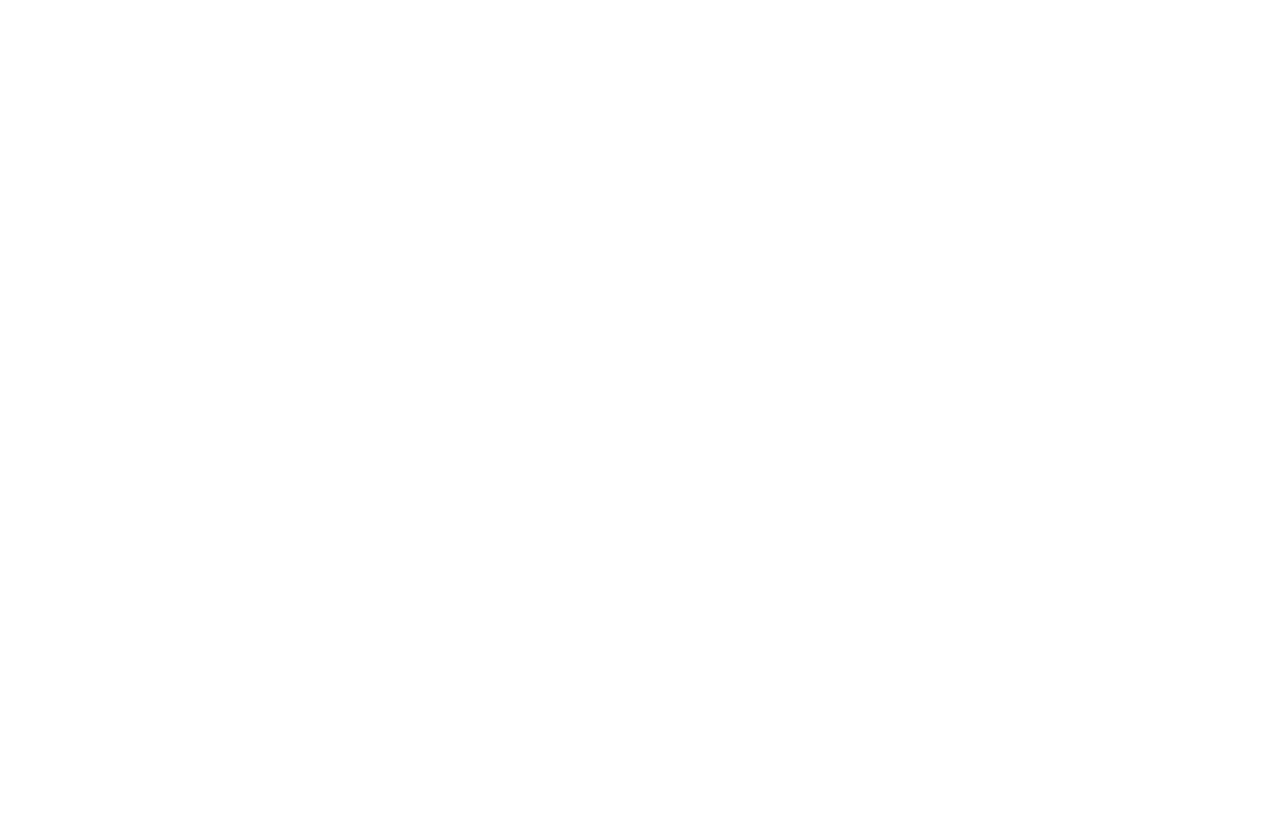
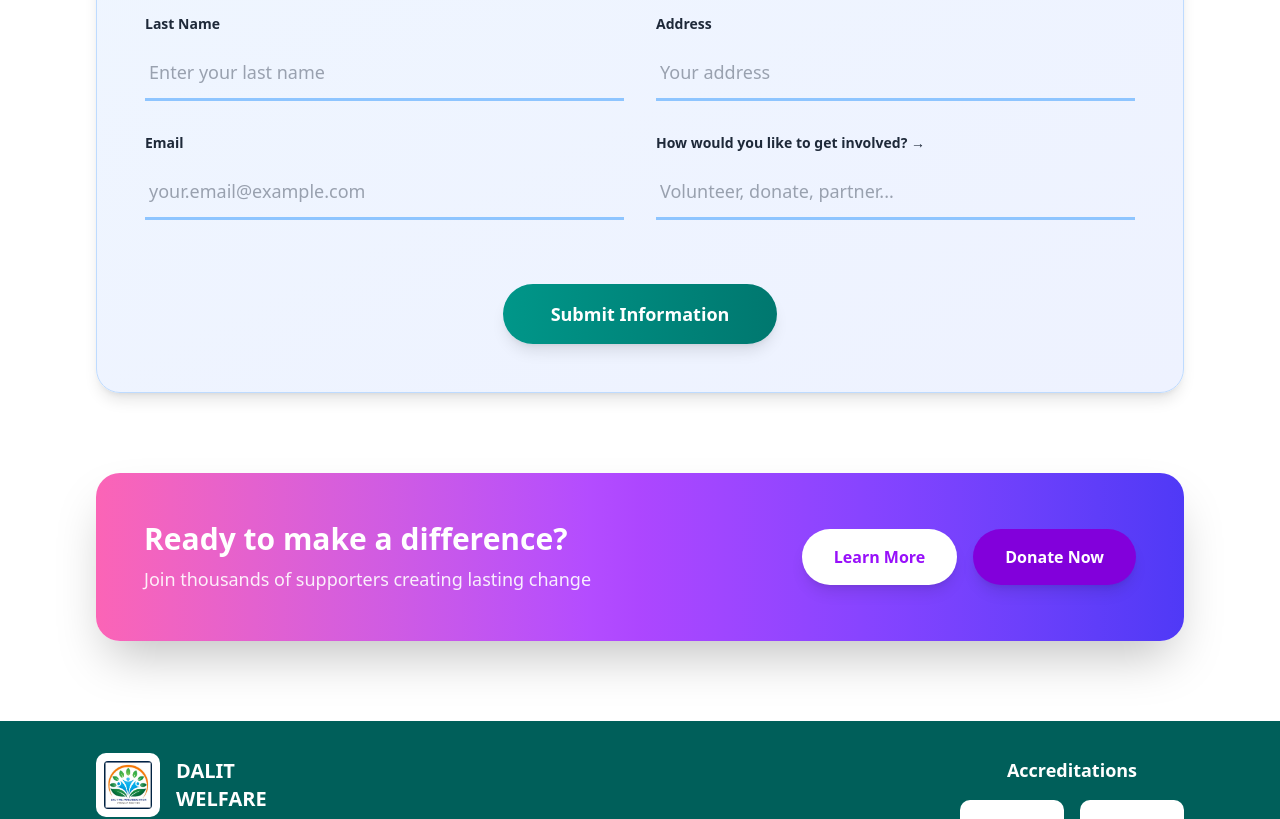
Before and after one commit to Sc0tticus/dwa-website-2025, a Next.js app: page /blog in a window 1280 px wide. Before the commit this address had no page. Shown: the part 500-1319 px from the top of the page. Before the commit the page ends 865 px from the top, so only its background shows below. Built offline with nearby package versions, Linux system fonts and the light colour scheme.

Commit message:
Add blog page

```diff
--- /dev/null
+++ b/src/app/blog/page.js
@@ -0,0 +1,11 @@
+import GetMoreInfo from "../../components/home/GetMoreInfo";
+import Accreditations from "../../components/home/Accreditations";
+
+export default function BlogPage() {
+  return (
+        <main>
+            <GetMoreInfo />
+            <Accreditations />
+        </main>
+  );
+}
```
Also changed, not shown: 1 other file (tests, documents, lock files or other folders).
